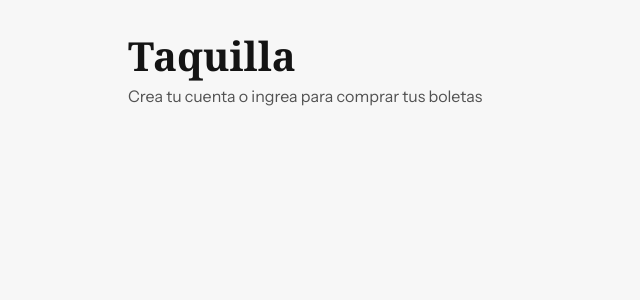
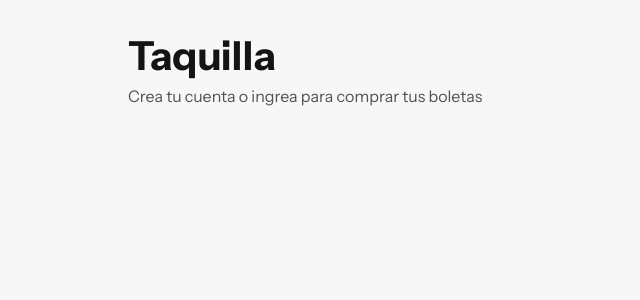
Before and after one commit to Sergio62011/general-project, a React (Vite) app: page / in a window 1280 px wide. Shown: the top 300 px of the page, without its empty margins (0-640 px from the left). Built offline with nearby package versions, Linux system fonts and the light colour scheme; no server answers.

Commit message:
Agrega estilos CSS

```diff
--- a/src/main.jsx
+++ b/src/main.jsx
@@ -1,6 +1,5 @@
 import { StrictMode } from "react";
 import { createRoot } from "react-dom/client";
-import "./styles/tokens.css"
 import "./styles/global.css"
 import App from "./App.jsx";
 
--- a/src/styles/index.css
+++ b/src/styles/index.css
@@ -16,7 +16,7 @@
 
   /*Configuracion de texto*/
   font-family:
-    "Instument Sans",
+    "Instrument Sans",
     system-ui,
     -apple-system,
     "Segoe UI",
```
